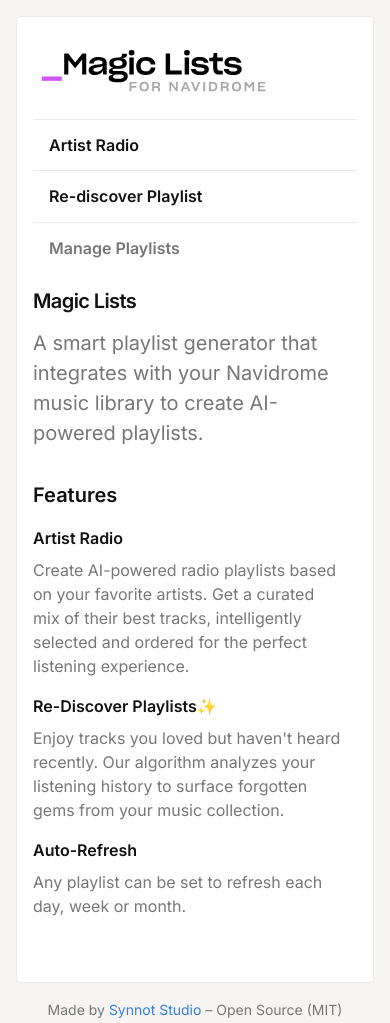
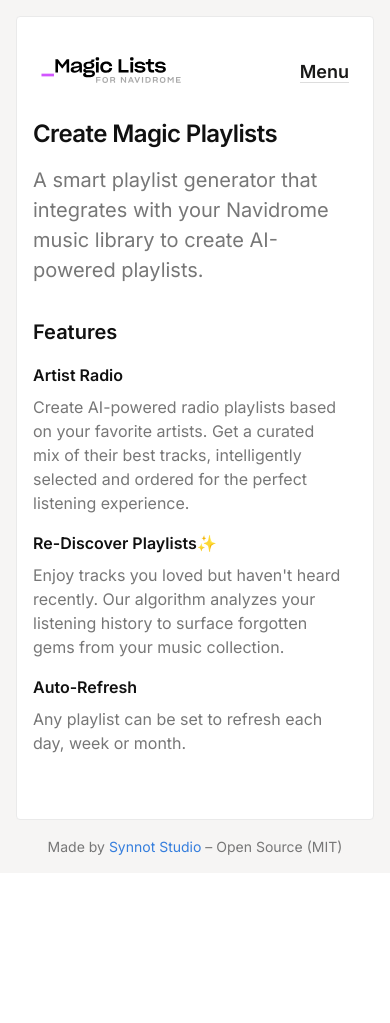
Before and after one commit to rsynnot/magic-lists-for-navidrome, a FastAPI app: page / in a window 390 px wide. Shown: the top 1023 px of the page. After the commit the page ends 855 px from the top, so only its background shows below. Run offline with FastAPI, Linux system fonts and the light colour scheme.

Commit message:
Milestone update with frequency, scheudling, analytic update and mobile nav

```diff
--- a/frontend/templates/index.html
+++ b/frontend/templates/index.html
@@ -47,7 +47,7 @@
       width: 66%;
     }
 
-    /* Mobile responsive - stack vertically on screens smaller than 768px */
+    /* Mobile responsive - overlay menu on screens smaller than 768px */
     @media screen and (max-width: 767px) {
       body {
         padding: 1rem;
@@ -60,21 +60,101 @@
       .app-body {
         flex-direction: column;
       }
-      .sidebar {
-        width: 100%;
-        /* border-bottom: 1px solid #eaeaea; */
+
+      /* Hide sidebar on mobile */
+      .sidebarX {
+        display: none;
       }
+
       .content {
         width: 100%;
       }
-      /* Adjust logo size on mobile */
+
+      /* Mobile logo - 20% smaller */
       .mobile-logo {
-        width: 120px !important;
-        height: 54px !important;
+        width: 140px !important;
+
       }
-      /* Keep navigation buttons stacked vertically on mobile */
-      .mobile-nav {
-        flex-direction: column;
+
+      /* Mobile menu overlay */
+      .mobile-menu-overlay {
+        position: fixed;
+        top: 0;
+        left: 0;
+        right: 0;
+        bottom: 0;
+        background: rgba(0, 0, 0, 0.4);
+        z-index: 1000;
+        display: none;
+      }
+
+      .mobile-menu {
+        position: absolute;
+        top: 0;
+        left: 0;
+        right: 0;
+        background: white;
+        padding: 2rem 1.5rem;
+        box-shadow: 0 4px 12px rgba(0, 0, 0, 0.15);
+      }
+
+      .mobile-menu-item {
+        display: block;
+        width: 100%;
+        padding: 1rem 0;
+        border: none;
+        background: none;
+        text-align: left;
+        font-size: 1.125rem;
+        font-weight: 600;
+        color: #191918;
+        border-bottom: 1px solid #eaeaea;
+        cursor: pointer;
+      }
+
+      .mobile-menu-item:last-child {
+        border-bottom: none;
+      }
+
+      .mobile-menu-item:hover {
+        background-color: #f6f5f4;
+      }
+
+      .mobile-menu-close {
+        position: absolute;
+        top: 1rem;
+        right: 1rem;
+        width: 2rem;
+        height: 2rem;
+        border: none;
+        background: none;
+        font-size: 1.5rem;
+        cursor: pointer;
+        display: flex;
+        align-items: center;
+        justify-content: center;
+      }
+
+      .mobile-menu-btn {
+        display: block !important;
+        border: none;
+        background: none;
+        font-size: 1.125rem;
+        font-weight: 600;
+        color: #191918;
+        cursor: pointer;
+        padding: .5rem;
+
+      }
+      .mobile-menu-btn span {
+         border-bottom: 1px solid #ddd;
+      }
+    }
+
+    /* Hide mobile menu button on desktop */
+    @media screen and (min-width: 768px) {
+      .mobile-menu-btn, .mobile-menu-overlay {
+        display: none !important;
       }
     }
 
@@ -155,17 +235,18 @@
   <div class="app-container">
     <!-- Header -->
     <div class="app-header">
-      <div class="ma0 pl2 pt2 pb0">
+      <div class="ma0 pl2 pt2 pb0 flex items-center justify-between">
         <a href="/" class="link" onclick="location.reload()">
-          <img src="/static/assets/ml-logo.svg" alt="Magic Lists for Navidrome" style="height: 48px; width: auto;">
+          <img src="/static/assets/ml-logo.svg" alt="Magic Lists for Navidrome" class="mobile-logo" style="height: 48px; width: auto;">
         </a>
+        <button class="mobile-menu-btn" id="mobile-menu-btn" style="display: none;"><span>Menu</span></button>
       </div>
     </div>
 
     <!-- App Body -->
     <div class="app-body">
       <!-- Sidebar -->
-      <div class="sidebar ph3 pb3" style="display: flex; flex-direction: column;">
+      <div class="sidebar ph3 pb3 dn dib-ns flex-ns " style="display: flexX; flex-direction: column;">
         <nav class="flex flex-column mobile-nav sidebar-nav">
           <button class="sidebar-nav-btn w-100 bn tl pointer near-black f5 b" id="artist-radio-nav">
             Artist Radio
@@ -186,7 +267,7 @@
       <!-- Main Content -->
       <div class="content pl3 pr4 pr5-ns pt0 pb4">
         <div id="welcome-content">
-          <h1 class="f4 mt0 lh-title fw7 near-black heading-spacing">Magic Lists</h1>
+          <h1 class="f3 mt0 lh-title fw7 near-black heading-spacing">Create Magic Playlists</h1>
           <p class="f4 gray lh-copy mt0 mb4">A smart playlist generator that integrates with your Navidrome music library to create AI-powered playlists.</p>
 
           <div class="mb4">
@@ -301,6 +382,17 @@
     </div>
   </div>
 
+  <!-- Mobile Menu Overlay -->
+  <div class="mobile-menu-overlay" id="mobile-menu-overlay">
+    <div class="mobile-menu">
+      <button class="mobile-menu-close" id="mobile-menu-close">&times;</button>
+      <button class="mobile-menu-item" data-target="welcome-content">Home</button>
+      <button class="mobile-menu-item" data-target="artist-radio-content">Artist Radio</button>
+      <button class="mobile-menu-item" data-target="rediscover-content">Re-Discover Playlist</button>
+      <button class="mobile-menu-item" data-target="manage-playlists-content">Manage Playlists</button>
+    </div>
+  </div>
+
   <footer class="tc mt3 gray f6">
     Made by <a href="https://synnotstudio.com" class="link blue">Synnot Studio</a> – Open Source (MIT)
   </footer>
@@ -337,18 +429,73 @@
       const rediscoverNavBtn = document.getElementById('rediscover-nav');
       const managePlaylistsBtn = document.getElementById('manage-playlists-nav');
 
+      // Desktop sidebar navigation
+      if (artistRadioBtn) {
         artistRadioBtn.addEventListener('click', () => {
           showContent('artist-radio-content');
           loadArtists(); // Load artists when Artist Radio is selected
         });
+      }
 
+      if (rediscoverNavBtn) {
         rediscoverNavBtn.addEventListener('click', () => {
           showContent('rediscover-content');
         });
+      }
 
+      if (managePlaylistsBtn) {
         managePlaylistsBtn.addEventListener('click', () => {
           showContent('manage-playlists-content');
           loadPlaylists(); // Load playlists when Manage Playlists is selected
+        });
+      }
+
+      // Mobile menu functionality
+      const mobileMenuBtn = document.getElementById('mobile-menu-btn');
+      const mobileMenuOverlay = document.getElementById('mobile-menu-overlay');
+      const mobileMenuClose = document.getElementById('mobile-menu-close');
+      const mobileMenuItems = document.querySelectorAll('.mobile-menu-item');
+
+      // Show mobile menu
+      mobileMenuBtn.addEventListener('click', () => {
+        mobileMenuOverlay.style.display = 'block';
+      });
+
+      // Hide mobile menu
+      function hideMobileMenu() {
+        mobileMenuOverlay.style.display = 'none';
+      }
+
+      mobileMenuClose.addEventListener('click', hideMobileMenu);
+
+      // Hide menu when clicking overlay
+      mobileMenuOverlay.addEventListener('click', (e) => {
+        if (e.target === mobileMenuOverlay) {
+          hideMobileMenu();
+        }
+      });
+
+      // Handle mobile menu item clicks
+      mobileMenuItems.forEach(item => {
+        item.addEventListener('click', () => {
+          const target = item.getAttribute('data-target');
+
+          // Navigate to the appropriate content
+          if (target === 'artist-radio-content') {
+            showContent('artist-radio-content');
+            loadArtists();
+          } else if (target === 'rediscover-content') {
+            showContent('rediscover-content');
+          } else if (target === 'manage-playlists-content') {
+            showContent('manage-playlists-content');
+            loadPlaylists();
+          } else {
+            showContent(target);
+          }
+
+          // Hide the mobile menu
+          hideMobileMenu();
+        });
       });
 
       // Re-discover playlist functionality
@@ -714,7 +861,7 @@
         return `
           <div class="playlist-card bg-white ba b--light-gray br2 pa3 mb3 flex items-center">
             <div class="flex-auto">
-              <h3 class="f4 fw7 near-black ma0 mb2">${playlist.playlist_name}</h3>
+              <h3 class="f5 fw7 near-black ma0 mb2">${playlist.playlist_name}</h3>
               <p class="f6 gray ma0">${metadataText}</p>
             </div>
             <div class="flex-none">
```
Lines whose indentation alone changed are shown as unchanged.
